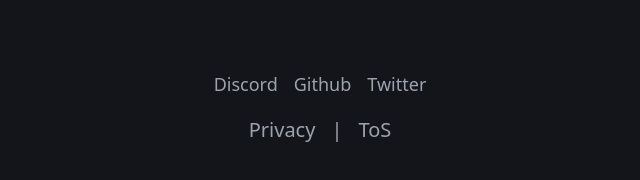
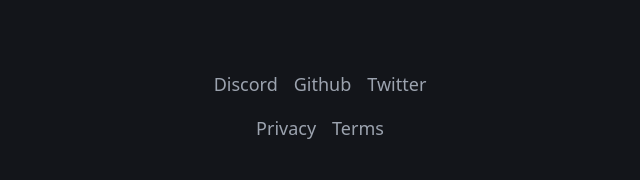
Before and after one commit to overlayeddev/overlayed, an Astro site in the folder apps/web/: page / in a window 1280 px wide. Shown: the part 1820-2000 px from the top of the page, 320-960 px from the left. Built offline with nearby package versions, Linux system fonts and the light colour scheme; Astro itself is replaced by a stand-in of ours.

Commit message:
yoink line and make linkys same text size

```diff
--- a/apps/web/src/components/footer.astro
+++ b/apps/web/src/components/footer.astro
@@ -31,7 +31,7 @@
       </svg>
     </a>
   </div>
-  <div>
+  <div class="flex flex-col justify-center items-center">
     <div class="flex items-center justify-center gap-4 mb-4 text-lg">
       <Link to="https://discord.gg/trashdev">Discord</Link>
       <Link to="https://github.com/Hacksore/overlayed">Github</Link>
@@ -39,8 +39,7 @@
     </div>
     <div class="flex items-center justify-center gap-4">
       <Link to="/privacy">Privacy</Link>
-      <span>|</span>
-      <Link to="/tos">ToS</Link>
+      <Link to="/tos">Terms</Link>
     </div>
   </div>
 </footer>
--- a/apps/web/src/components/link.astro
+++ b/apps/web/src/components/link.astro
@@ -10,7 +10,7 @@
 <a
   class={`${
     className ?? ""
-  }text-gray-400 hover:text-gray-300 ease-in-out duration-300 transition-all`}
+  }text-gray-400 text-lg hover:text-gray-300 ease-in-out duration-300 transition-all`}
   href={to}
   target="_blank"><slot /></a
 >
```
